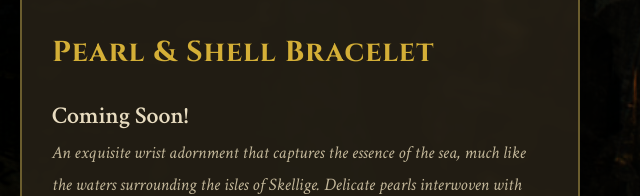
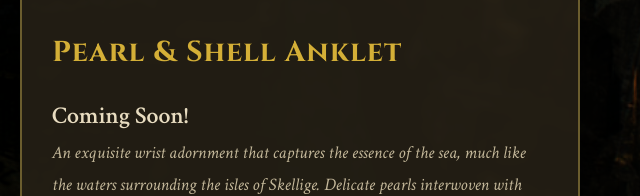
Before and after one commit to MrSoil/shantiwelry, a plain HTML site: page index.html in a window 1280 px wide. Shown: the part 2903-3099 px from the top of the page, 640-1280 px from the left. Drawn offline with Linux system fonts and the light colour scheme.

Commit message:
Update index.html

```diff
--- a/index.html
+++ b/index.html
@@ -1488,10 +1488,10 @@
 
         <div class="card">
           <div class="card-image">
-            <img src="https://placehold.co/600x400/2a2418/d4af37?text=Pearl+%26+Shell+Bracelet&font=Cinzel" alt="Pearl & Shell Bracelet">
+            <img src="https://placehold.co/600x400/2a2418/d4af37?text=Pearl+%26+Shell+Anklet&font=Cinzel" alt="Pearl & Shell Anklet">
           </div>
           <div class="card-content">
-            <h3>Pearl & Shell Bracelet</h3>
+            <h3>Pearl & Shell Anklet</h3>
             <h2>Coming Soon!</h2>
             <p class="card-description">
               An exquisite wrist adornment that captures the essence of the sea, much like the waters surrounding the isles of Skellige. Delicate pearls interwoven with
```
